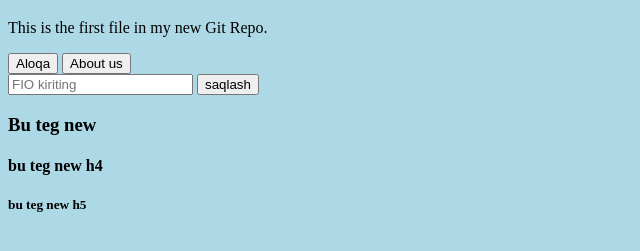
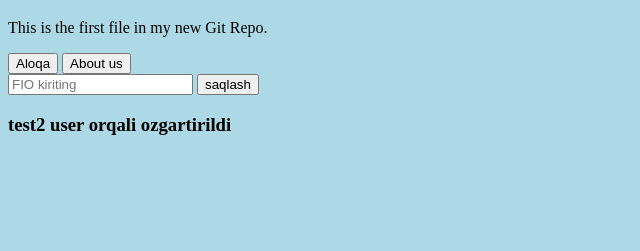
Before and after one commit to oybekalloyorov/project1, a plain HTML site: page index.html in a window 1280 px wide. Shown: the part 61-312 px from the top of the page, without its empty margins (0-640 px from the left). Drawn offline with Linux system fonts and the light colour scheme.

Commit message:
user 2 orqali ozgartirildi

```diff
--- a/index.html
+++ b/index.html
@@ -15,9 +15,6 @@
 <input type="text" placeholder="FIO kiriting">
 <input type="submit" value="saqlash">
 
-<h3>Bu teg new</h3>
-<h4>bu teg new h4</h4>
-
-<h5>bu teg new h5</h5>
+<h3>test2 user orqali ozgartirildi</h3>
 </body>
 </html>
```
